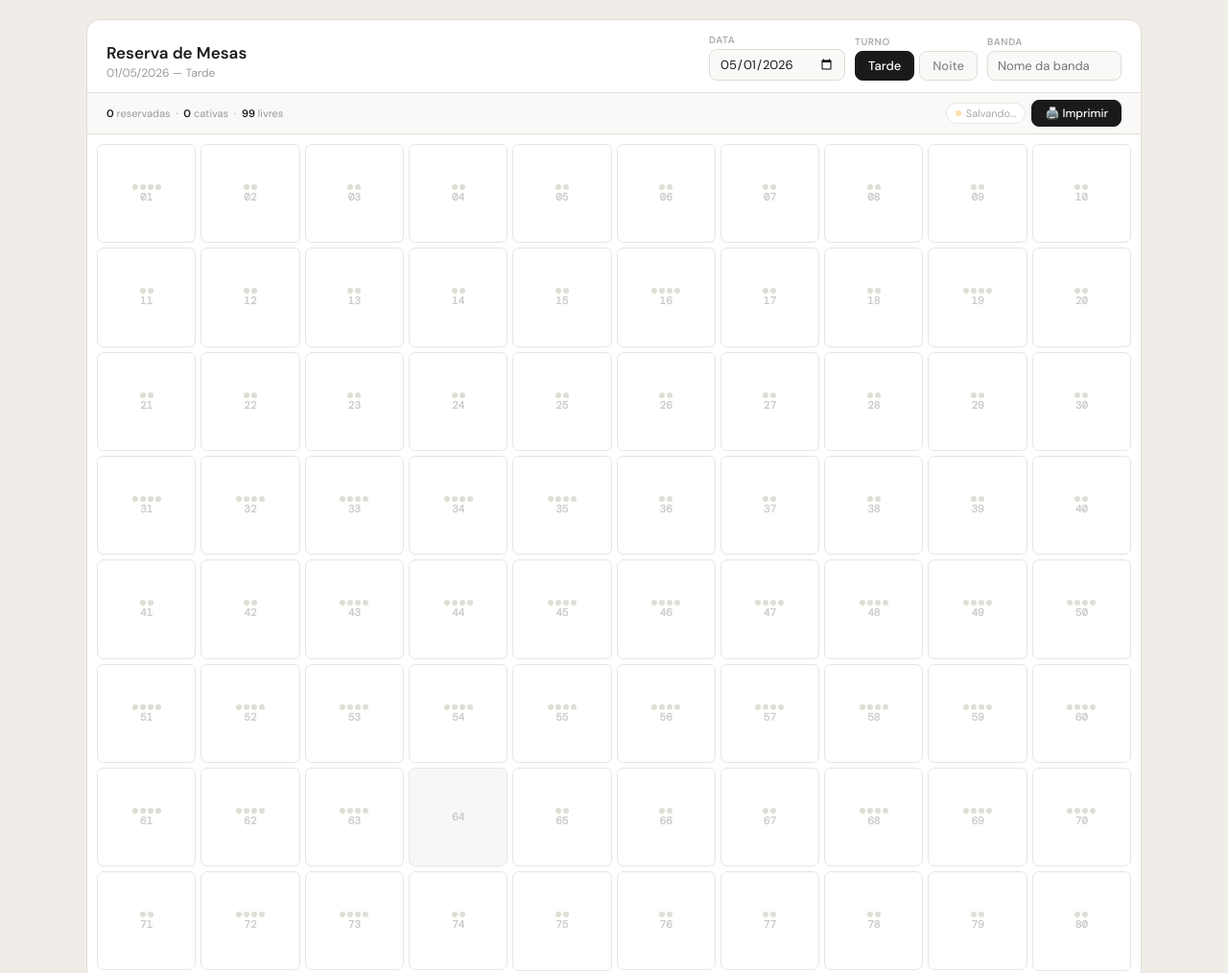
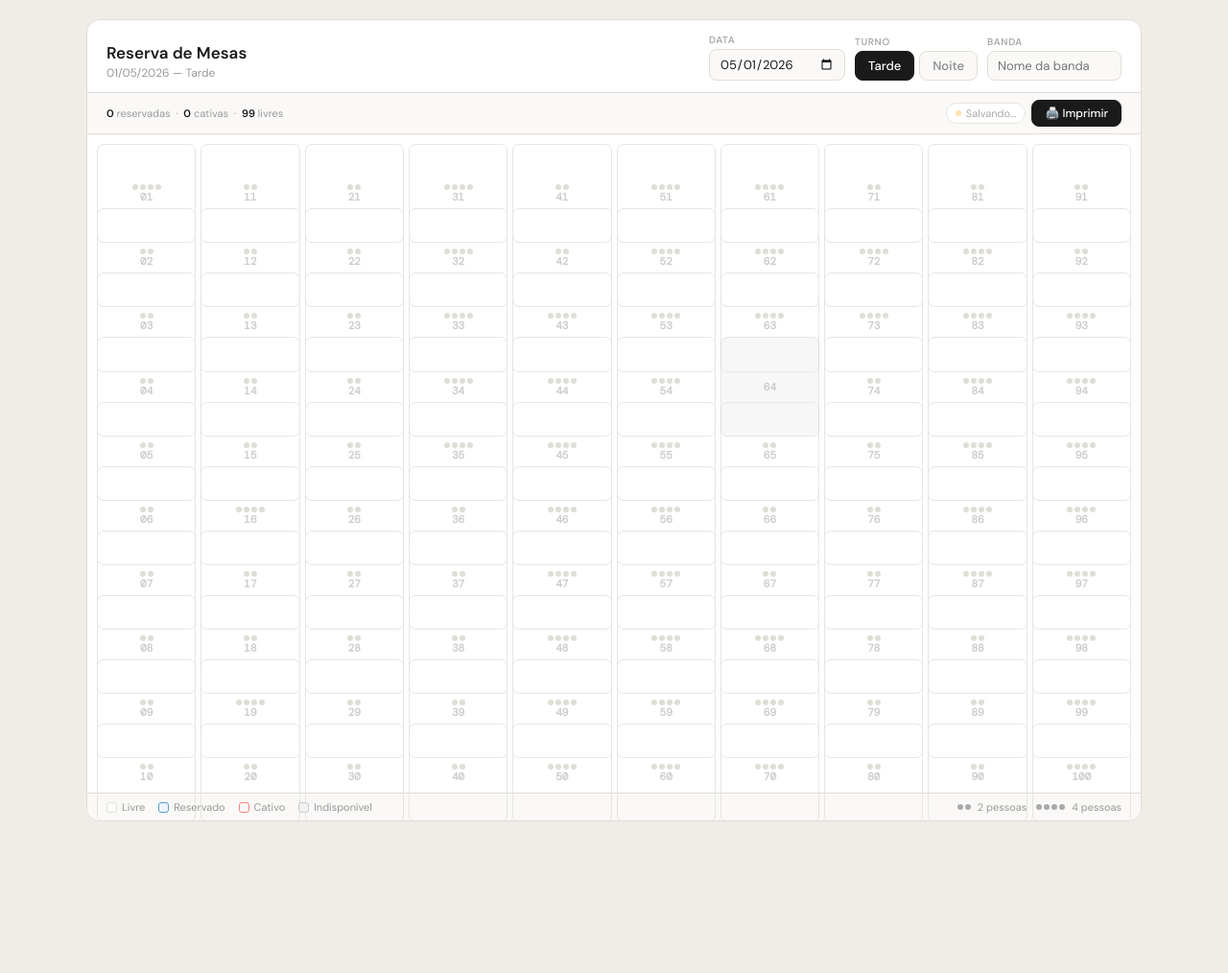
Before and after one commit to EduardaShiratsu/ReservaMesas, a plain HTML site: page index.html in a window 1280 px wide. Shown: the top 1014 px of the page at 96% size. After the commit the page ends 876 px from the top, so only its background shows below. Drawn offline with nearby package versions, Linux system fonts and the light colour scheme; no server answers.

Commit message:
Enhance grid layout with additional properties

```diff
--- a/index.html
+++ b/index.html
@@ -67,7 +67,7 @@ body { font-family: 'DM Sans', sans-serif; background: #f0ede8; color: #1a1a1a;
 .btn-dark { background: #1a1a1a; color: #fff; border-color: #1a1a1a; }
 .btn-dark:hover { background: #333; }
 
-.grid { display: grid; grid-template-columns: repeat(10, 1fr); gap: 5px; padding: 10px; }
+.grid { display: grid; grid-template-columns: repeat(10, 1fr); grid-template-rows: repeat(10, 1fr); grid-auto-flow: column; gap: 5px; padding: 10px; aspect-ratio: 16/10; }
 
 .cell { border: 1px solid #e8e5e0; border-radius: 7px; aspect-ratio: 1; display: flex; flex-direction: column; align-items: center; justify-content: center; cursor: pointer; padding: 3px; gap: 2px; user-select: none; overflow: hidden; transition: background .12s, border-color .12s; }
 .cell:hover { border-color: #aaa; background: #faf9f7; }
@@ -146,12 +146,13 @@ body { font-family: 'DM Sans', sans-serif; background: #f0ede8; color: #1a1a1a;
   .legend { background: #fff; padding: 3px 10px; border-top: 1px solid #000; font-size: 9px; color: #000; }
 
   /* grid cabe numa página */
-  .grid {
+.grid {
     gap: 2px;
     padding: 3px;
     display: grid;
     grid-template-columns: repeat(10, 1fr);
     grid-template-rows: repeat(10, 1fr);
+    grid-auto-flow: column;
     height: calc(148mm - 46px);
   }
 
```
